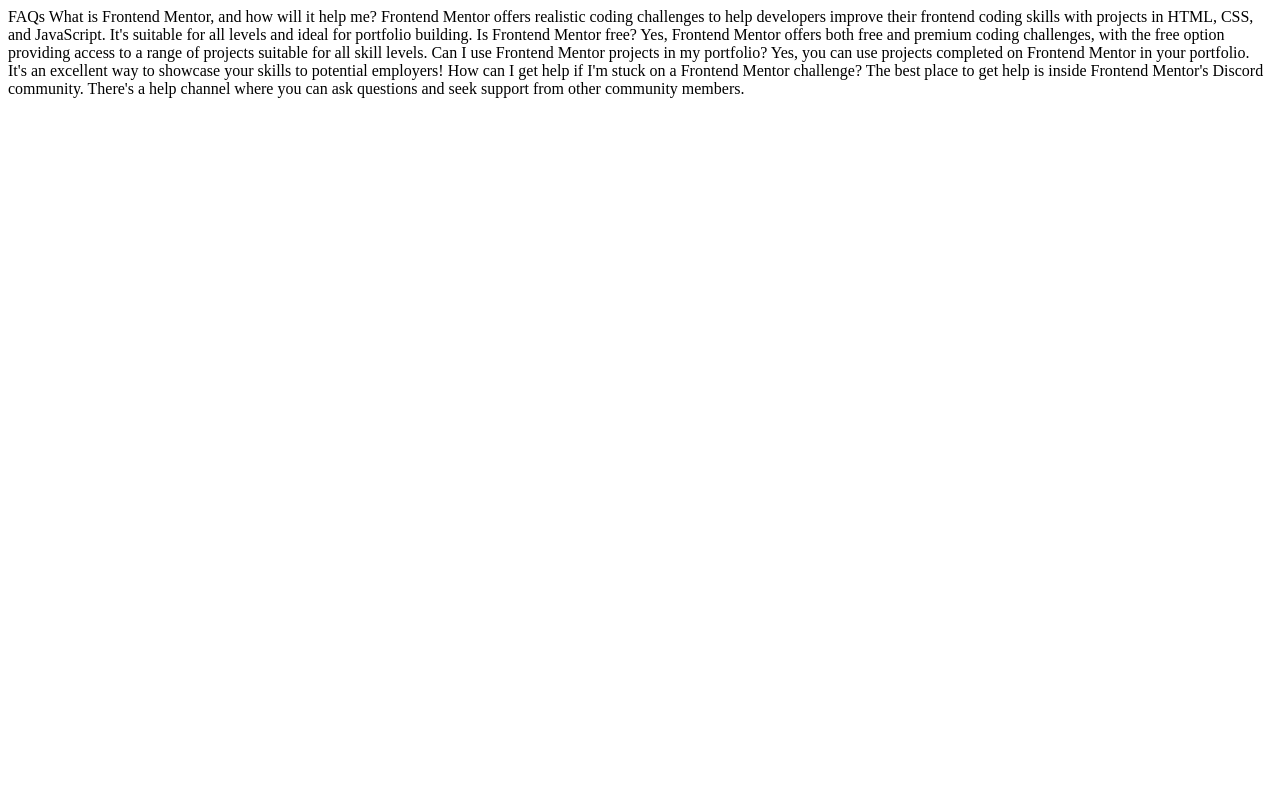
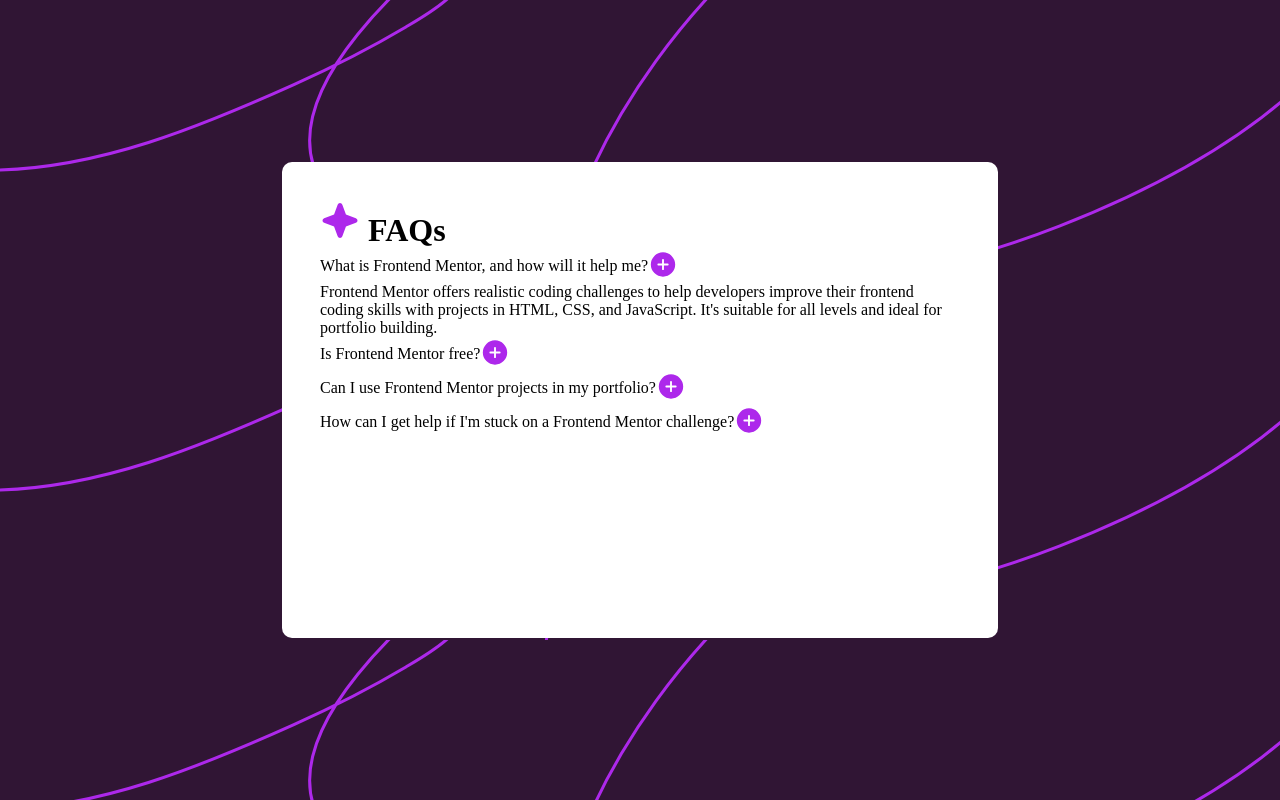
Before and after one commit to shreytalreja25/faq-accordion-main, a plain HTML site: page index.html in a window 1280 px wide. Drawn offline with Linux system fonts and the light colour scheme.

Commit message:
Initial Skeleton and basic adjustment

```diff
--- a/index.html
+++ b/index.html
@@ -9,34 +9,58 @@
   <link rel="stylesheet" href="./styles.css" />
   <title>Frontend Mentor | FAQ accordion</title>
 
-
 </head>
 
 <body>
+  <div class="faq-acc-container">
+    <div class="faq-acc-card">
+      <h1><img src="./assets/images/icon-star.svg" alt="FAQ icon"> FAQs</h1>
+      <div class="faq-acc">
+        <div class="faq-ques">
+          <p>What is Frontend Mentor, and how will it help me?</p>
+          <button><img src="./assets/images/icon-plus.svg" alt="answer-toggle"></button>
+        </div>
+        <div class="faq-ans">
+          <p> Frontend Mentor offers realistic coding challenges to help developers improve their
+            frontend coding skills with projects in HTML, CSS, and JavaScript. It's suitable for
+            all levels and ideal for portfolio building.</p>
+        </div>
+      </div>
+    </div>
+    <div class="faq-acc">
+      <div class="faq-ques">
+        <p>Is Frontend Mentor free?</p>
+        <button><img src="./assets/images/icon-plus.svg" alt="answer-toggle"></button>
+      </div>
+      <!-- <div class="faq-ans">
+            <p>Yes, Frontend Mentor offers both free and premium coding challenges, with the free
+              option providing access to a range of projects suitable for all skill levels.</p>
+          </div> -->
+    </div>
+    <div class="faq-acc">
+      <div class="faq-ques">
+        <p>Can I use Frontend Mentor projects in my portfolio?</p>
+        <button><img src="./assets/images/icon-plus.svg" alt="answer-toggle"></button>
+      </div>
+      <!-- <div class="faq-ans">
+            <p>Yes, you can use projects completed on Frontend Mentor in your portfolio. It's an excellent
+              way to showcase your skills to potential employers!</p>
+          </div> -->
+    </div>
+    <div class="faq-acc">
+      <div class="faq-ques">
+        <p>How can I get help if I'm stuck on a Frontend Mentor challenge?</p>
+        <button><img src="./assets/images/icon-plus.svg" alt="answer-toggle"></button>
+      </div>
+      <!-- <div class="faq-ans">
+            <p>The best place to get help is inside Frontend Mentor's Discord community. There's a help
+              channel where you can ask questions and seek support from other community members.</p>
+          </div> -->
+    </div>
+  </div>
+  </div>
 
-  FAQs
-
-  What is Frontend Mentor, and how will it help me?
-
-  Frontend Mentor offers realistic coding challenges to help developers improve their
-  frontend coding skills with projects in HTML, CSS, and JavaScript. It's suitable for
-  all levels and ideal for portfolio building.
-
-  Is Frontend Mentor free?
-
-  Yes, Frontend Mentor offers both free and premium coding challenges, with the free
-  option providing access to a range of projects suitable for all skill levels.
-
-  Can I use Frontend Mentor projects in my portfolio?
-
-  Yes, you can use projects completed on Frontend Mentor in your portfolio. It's an excellent
-  way to showcase your skills to potential employers!
-
-  How can I get help if I'm stuck on a Frontend Mentor challenge?
-
-  The best place to get help is inside Frontend Mentor's Discord community. There's a help
-  channel where you can ask questions and seek support from other community members.
-
+  </div>
 
   <script src="./script.js" type="JavaScript"></script>
 </body>
--- a/styles.css
+++ b/styles.css
@@ -0,0 +1,35 @@
+* {
+    margin: 0;
+    padding: 0;
+}
+
+body {
+    height: 100vh;
+    background: url(./assets/images/background-pattern-desktop.svg);
+    display: flex;
+    flex-direction: column;
+    justify-content: center;
+    align-items: center;
+}
+
+.faq-acc-container {
+    width: 100px;
+    background-color: white;
+    width: 50%;
+    height: 50%;
+    padding: 3%;
+    border-radius: 10px;
+    min-height: 285px;
+}
+
+button{
+    text-decoration: none;
+    background-color: white;
+    border: 0;
+}
+
+.faq-ques{
+    display: flex;
+    flex-direction: row;
+    align-items: center;
+}
```
